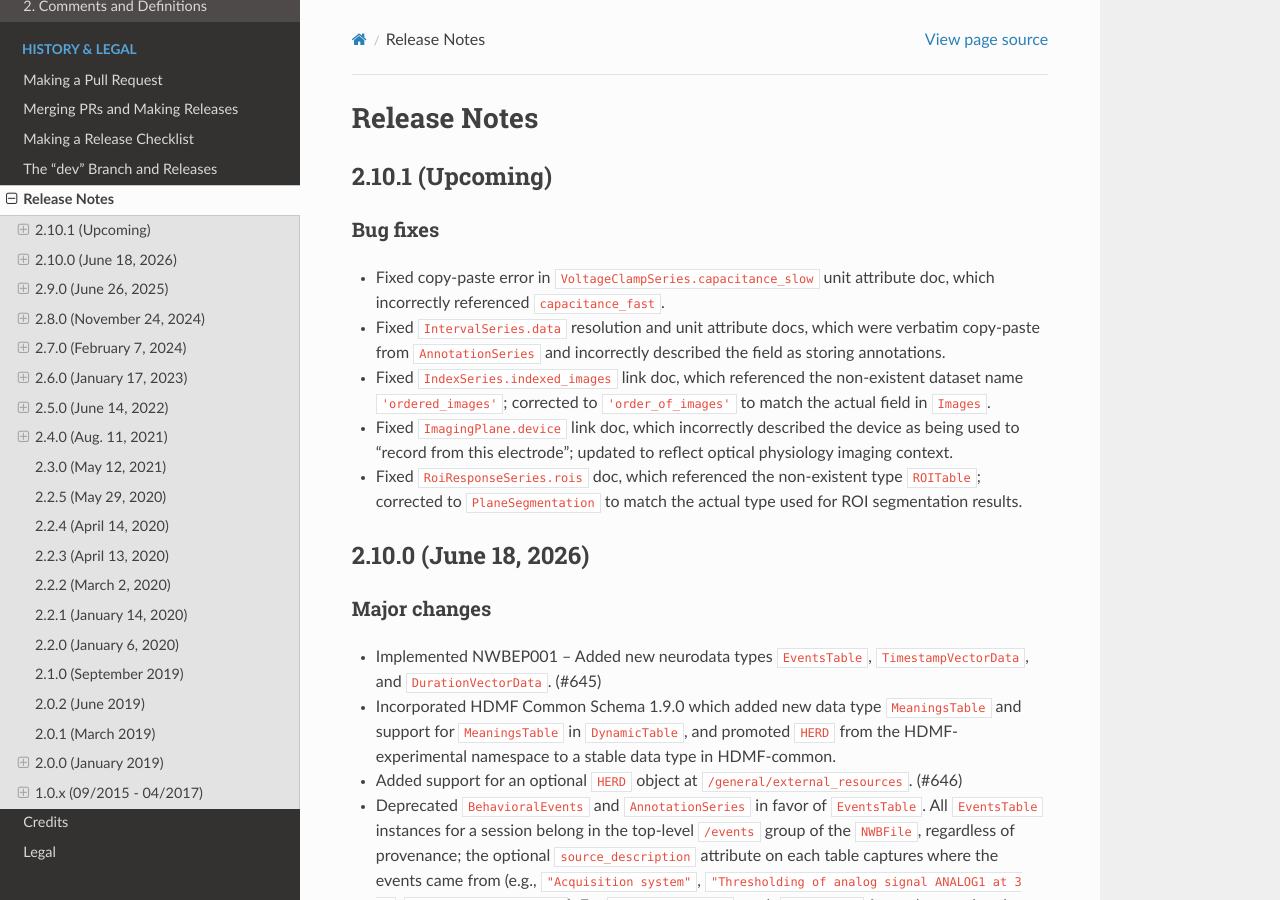
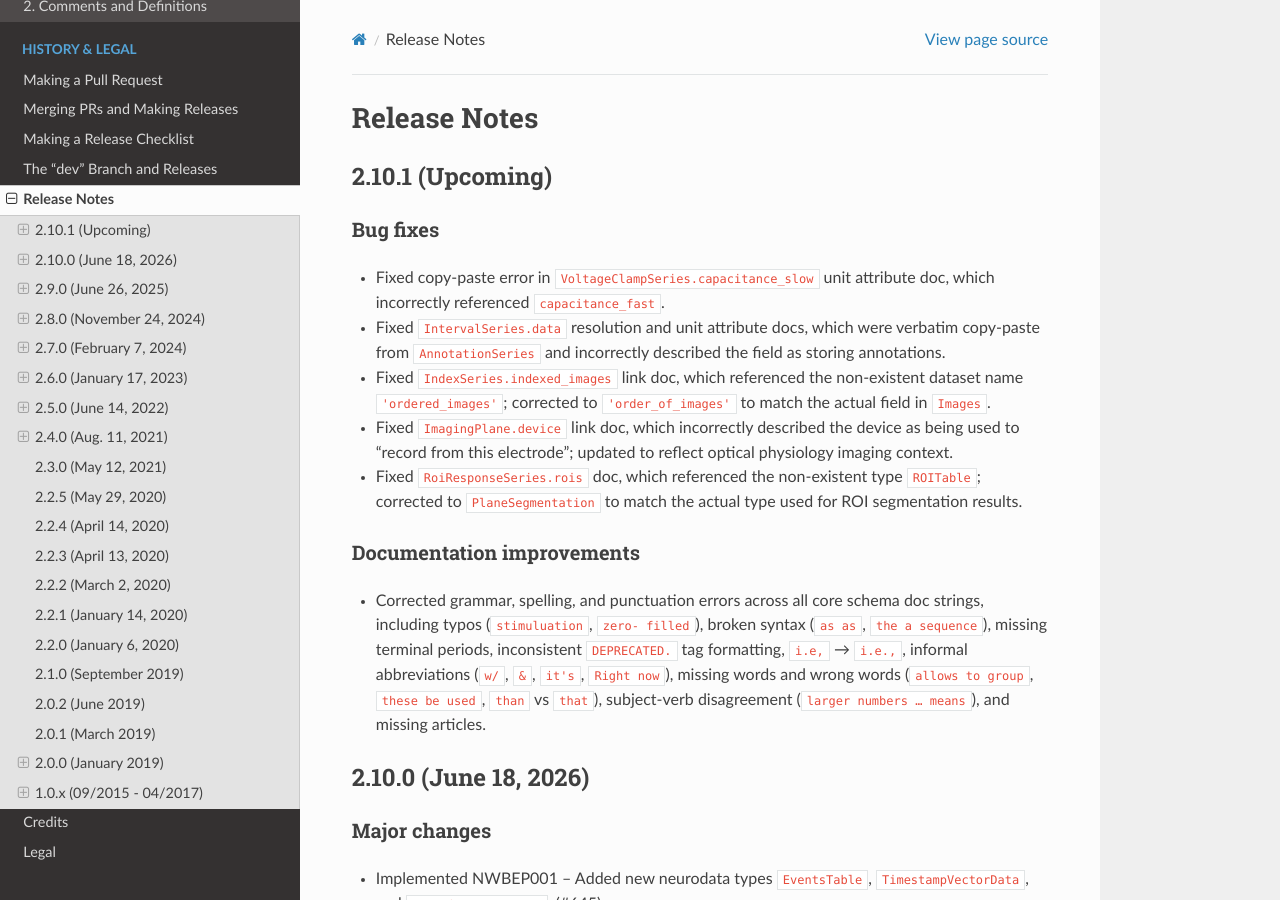
Before and after one commit to NeurodataWithoutBorders/nwb-schema, a Sphinx documentation site: the page built from docs/format/source/format_release_notes.rst, in a window 1280 px wide and 900 px high. Built offline with Sphinx 7.4.7 and the Read the Docs theme 3.1.0, drawn with Linux system fonts in a browser that asks for light colours.

Commit message:
docs: add release notes entry for grammar and style fixes
Co-Authored-By: Claude Sonnet 4.6 <noreply@anthropic.com>

```diff
--- a/docs/format/source/format_release_notes.rst
+++ b/docs/format/source/format_release_notes.rst
@@ -18,6 +18,15 @@ Bug fixes
   "record from this electrode"; updated to reflect optical physiology imaging context.
 - Fixed ``RoiResponseSeries.rois`` doc, which referenced the non-existent type ``ROITable``; corrected
   to ``PlaneSegmentation`` to match the actual type used for ROI segmentation results.
+
+Documentation improvements
+^^^^^^^^^^^^^^^^^^^^^^^^^^^
+- Corrected grammar, spelling, and punctuation errors across all core schema doc strings, including
+  typos (``stimuluation``, ``zero- filled``), broken syntax (``as as``, ``the a sequence``),
+  missing terminal periods, inconsistent ``DEPRECATED.`` tag formatting, ``i.e,`` → ``i.e.,``,
+  informal abbreviations (``w/``, ``&``, ``it's``, ``Right now``), missing words and wrong words
+  (``allows to group``, ``these be used``, ``than`` vs ``that``), subject-verb disagreement
+  (``larger numbers … means``), and missing articles.
 
 2.10.0 (June 18, 2026)
 ----------------------
```
